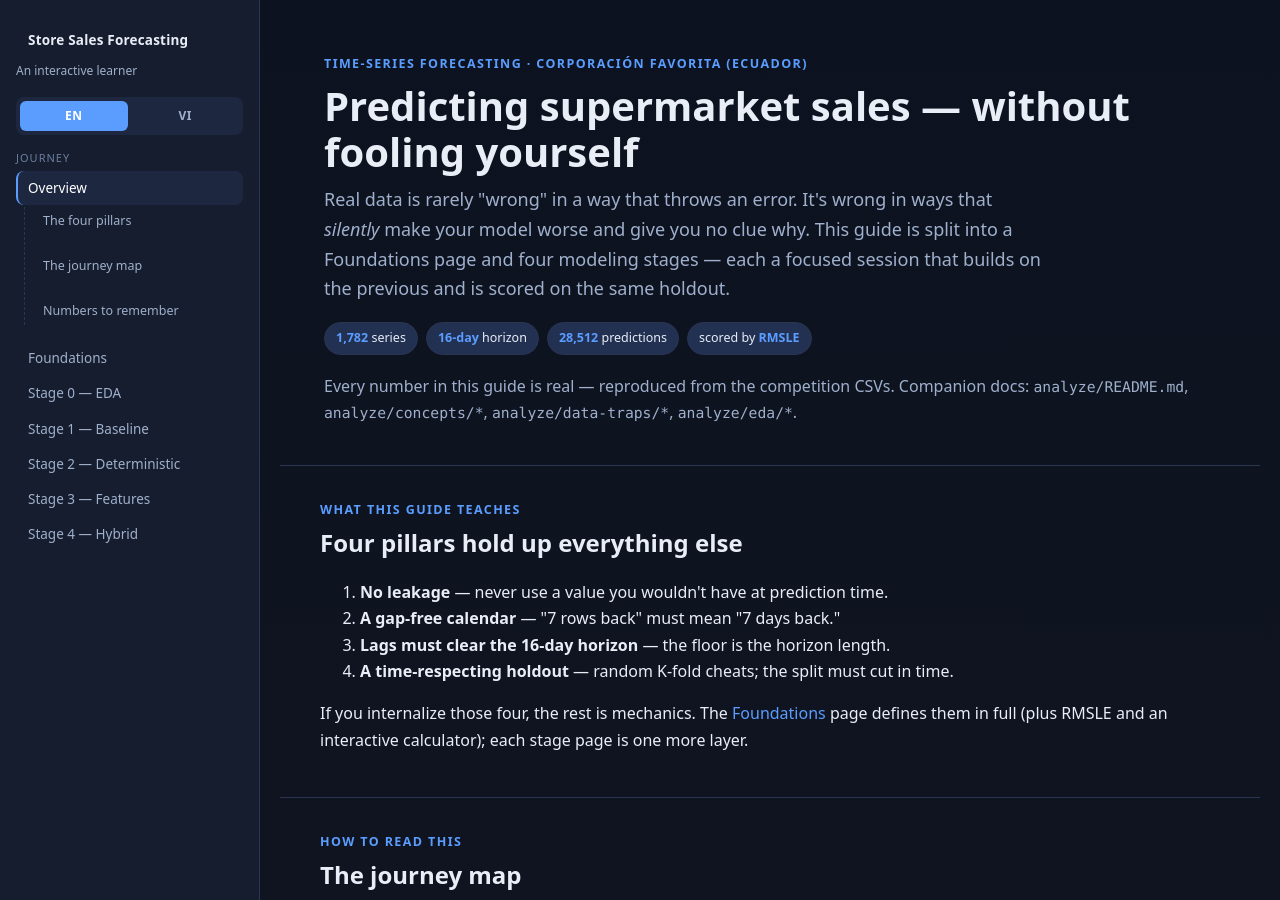
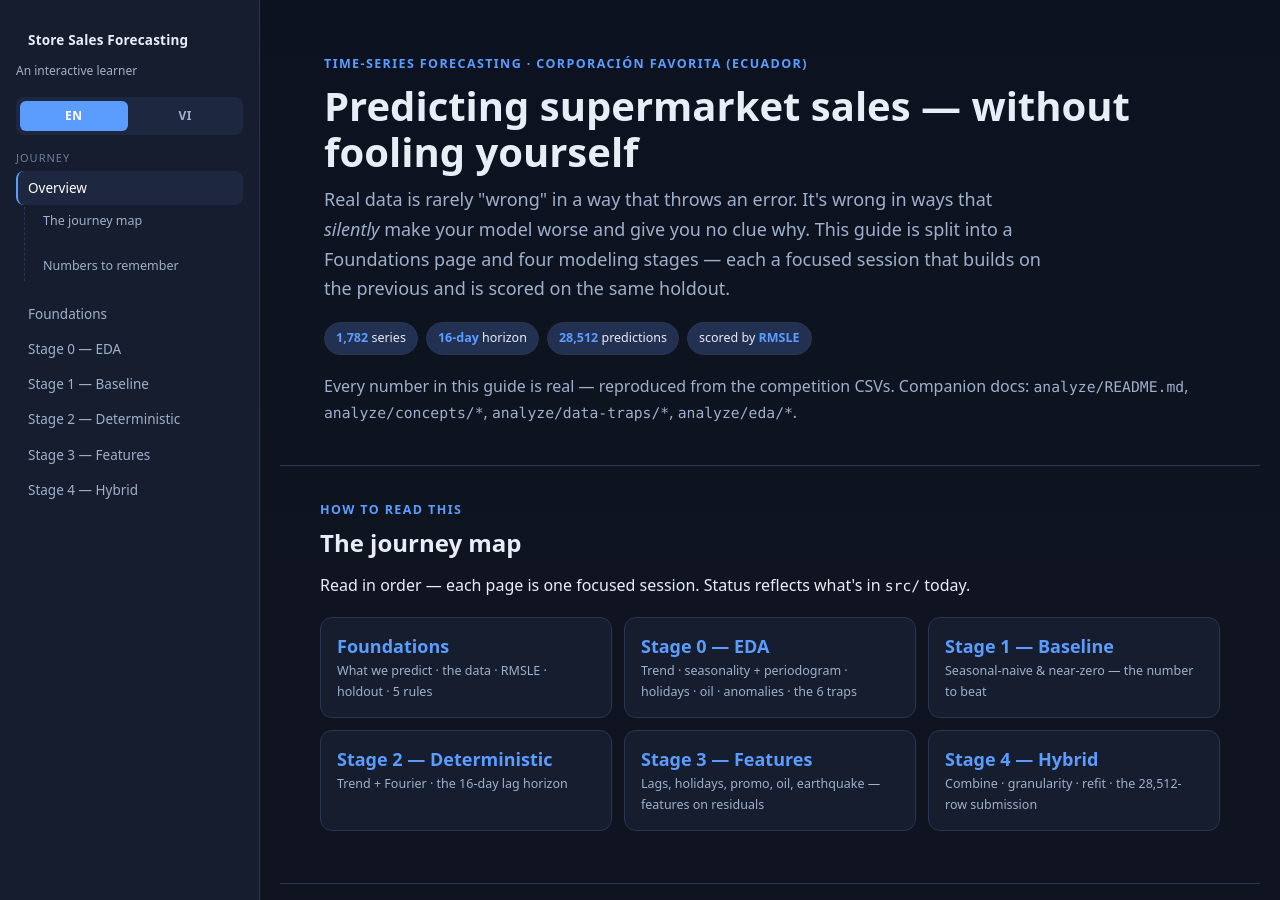
Before and after one commit to AIVIETNAM-AIO-DUC/AIO26-Module1-Team_Level_Up-Store-Sales-Forecasting, a Jekyll site: the page built from docs/en/index.html, in a window 1280 px wide and 900 px high. Built offline with Jekyll 4.4.1, drawn with Linux system fonts in a browser that asks for light colours.

Commit message:
remove "4 pillars"

```diff
--- a/docs/en/index.html
+++ b/docs/en/index.html
@@ -5,7 +5,6 @@ lang: en
 permalink: /en/
 journey: overview
 sections:
-  - { id: pillars,  label: "The four pillars" }
   - { id: journey,  label: "The journey map" }
   - { id: numbers,  label: "Numbers to remember" }
 ---
@@ -27,20 +26,6 @@ sections:
   Companion docs: <code>analyze/README.md</code>, <code>analyze/concepts/*</code>,
   <code>analyze/data-traps/*</code>, <code>analyze/eda/*</code>.</p>
 </header>
-
-<section class="block" id="pillars">
-  <div class="eyebrow">What this guide teaches</div>
-  <h3>Four pillars hold up everything else</h3>
-  <ol>
-    <li><strong>No leakage</strong> — never use a value you wouldn't have at prediction time.</li>
-    <li><strong>A gap-free calendar</strong> — "7 rows back" must mean "7 days back."</li>
-    <li><strong>Lags must clear the 16-day horizon</strong> — the floor is the horizon length.</li>
-    <li><strong>A time-respecting holdout</strong> — random K-fold cheats; the split must cut in time.</li>
-  </ol>
-  <p>If you internalize those four, the rest is mechanics. The
-  <a href="{{ '/en/foundations/' | relative_url }}">Foundations</a> page defines them in full
-  (plus RMSLE and an interactive calculator); each stage page is one more layer.</p>
-</section>
 
 <section class="block" id="journey">
   <div class="eyebrow">How to read this</div>
```
Also changed, not shown: docs/vi/index.html (+0 -15 lines).
